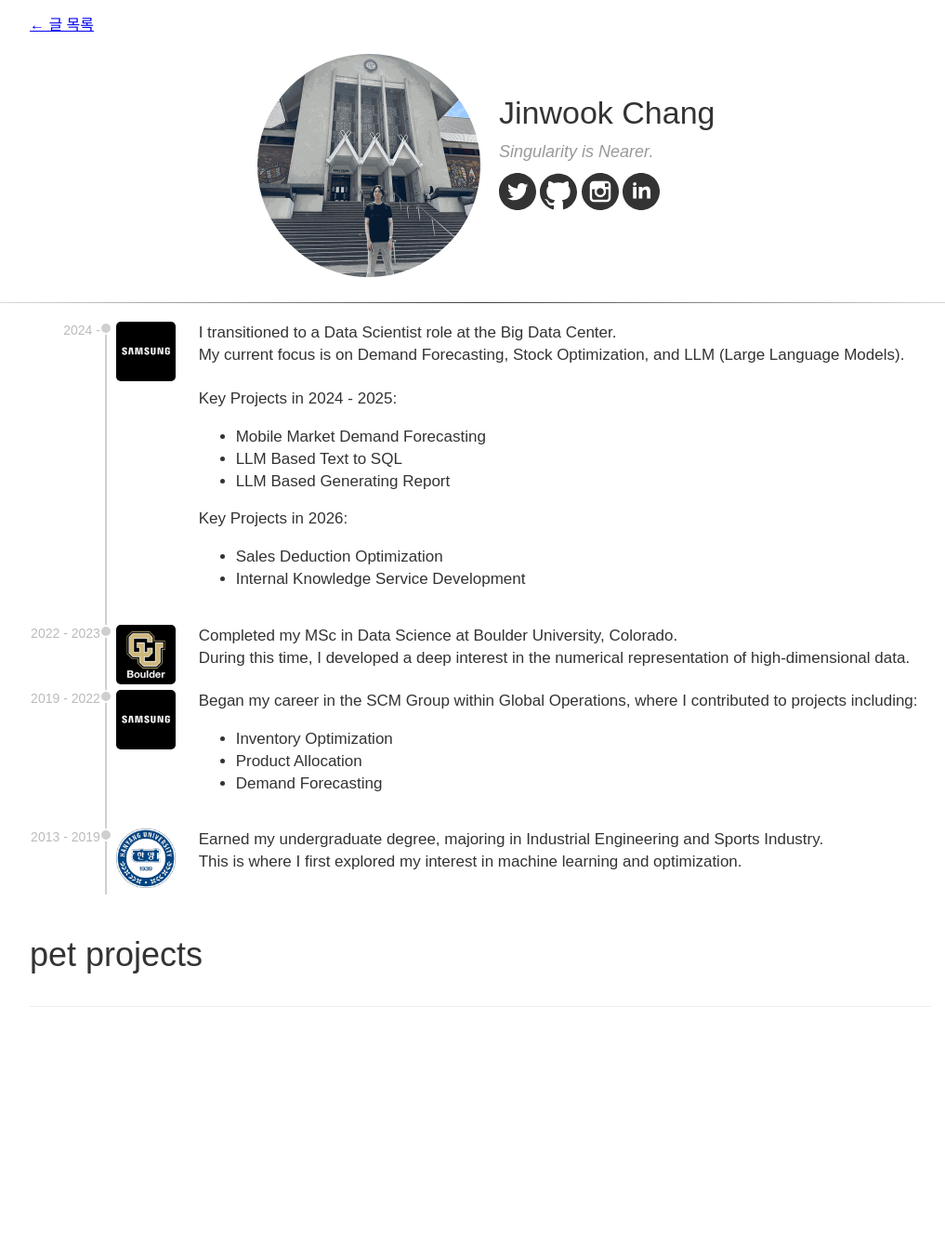
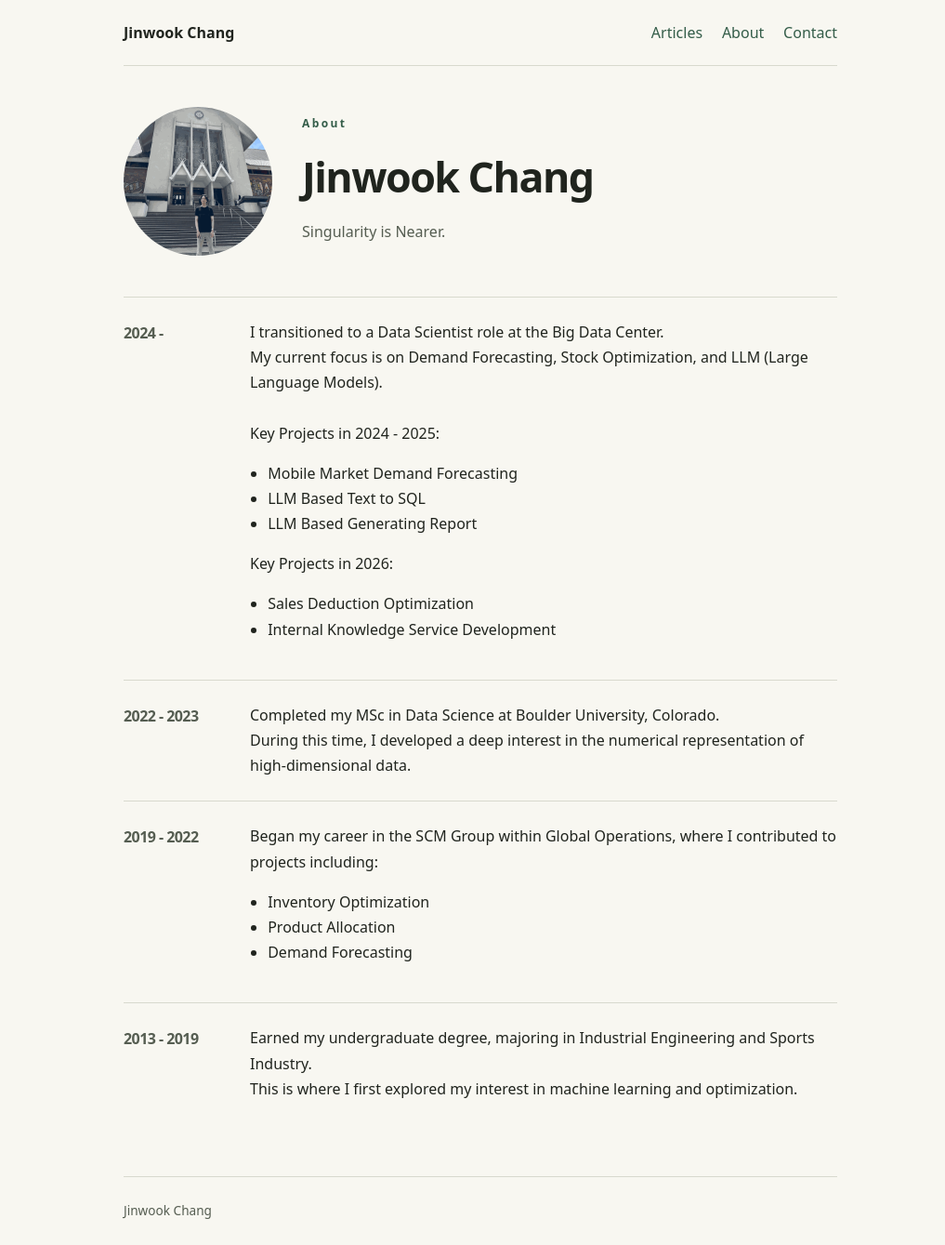
Before and after one commit to jinwook-chang/jinwook-chang.github.io, a Jekyll site: the page built from profile.html, in a window 1280 px wide. Shown: the whole page at 93% size, without its empty margins (123-1140 px from the left). Built offline with Jekyll 4.4.1, drawn with Linux system fonts in a browser that asks for light colours.

Commit message:
Articles 컬렉션으로 변경하고 About 디자인과 Contact 메뉴 통일

```diff
--- a/_config.yml
+++ b/_config.yml
@@ -2,12 +2,12 @@
 lang: ko
 markdown: kramdown
 collections:
-  essays:
+  articles:
     output: true
-    permalink: /essays/:name/
+    permalink: /articles/:name/
 defaults:
   - scope:
       path: ""
-      type: essays
+      type: articles
     values:
-      layout: essay
+      layout: article
--- a/_layouts/essay.html
+++ b/_layouts/article.html
@@ -2,7 +2,7 @@
 layout: default
 ---
 <article class="essay">
-  <a class="back" href="{{ '/' | relative_url }}">← 글 목록</a>
+  <a class="back" href="{{ '/' | relative_url }}">← Articles</a>
   <h1>{{ page.title | escape }}</h1>
   {% if page.date %}<p class="essay-date"><time datetime="{{ page.date | date: '%Y-%m-%d' }}">{{ page.date | date: '%Y.%m.%d' }}</time></p>{% endif %}
   {{ content }}
--- a/_layouts/default.html
+++ b/_layouts/default.html
@@ -10,8 +10,9 @@
   <header class="shell site-header">
     <a class="brand" href="{{ '/' | relative_url }}">Jinwook Chang</a>
     <nav aria-label="사이트 메뉴">
-      <a href="{{ '/' | relative_url }}">글</a>
-      <a href="{{ '/profile.html' | relative_url }}">소개</a>
+      <a href="{{ '/' | relative_url }}">Articles</a>
+      <a href="{{ '/profile.html' | relative_url }}">About</a>
+      <a href="{{ '/contact.html' | relative_url }}">Contact</a>
     </nav>
   </header>
   <main class="shell">{{ content }}</main>
--- /dev/null
+++ b/essays/certainty-of-history/index.html
@@ -0,0 +1 @@
+<!doctype html><html lang="ko"><head><meta charset="utf-8"><meta http-equiv="refresh" content="0;url=/articles/certainty-of-history/"><link rel="canonical" href="https://jinwook-chang.github.io/articles/certainty-of-history/"><title>Articles</title></head><body><a href="/articles/certainty-of-history/">글로 이동</a></body></html>
--- /dev/null
+++ b/essays/crisis-of-interpretation/index.html
@@ -0,0 +1 @@
+<!doctype html><html lang="ko"><head><meta charset="utf-8"><meta http-equiv="refresh" content="0;url=/articles/crisis-of-interpretation/"><link rel="canonical" href="https://jinwook-chang.github.io/articles/crisis-of-interpretation/"><title>Articles</title></head><body><a href="/articles/crisis-of-interpretation/">글로 이동</a></body></html>
--- /dev/null
+++ b/essays/cuteness-and-judgment/index.html
@@ -0,0 +1 @@
+<!doctype html><html lang="ko"><head><meta charset="utf-8"><meta http-equiv="refresh" content="0;url=/articles/cuteness-and-judgment/"><link rel="canonical" href="https://jinwook-chang.github.io/articles/cuteness-and-judgment/"><title>Articles</title></head><body><a href="/articles/cuteness-and-judgment/">글로 이동</a></body></html>
--- /dev/null
+++ b/essays/hope-and-knowledge/index.html
@@ -0,0 +1 @@
+<!doctype html><html lang="ko"><head><meta charset="utf-8"><meta http-equiv="refresh" content="0;url=/articles/hope-and-knowledge/"><link rel="canonical" href="https://jinwook-chang.github.io/articles/hope-and-knowledge/"><title>Articles</title></head><body><a href="/articles/hope-and-knowledge/">글로 이동</a></body></html>
--- a/profile.html
+++ b/profile.html
@@ -1,52 +1,13 @@
-
-<!DOCTYPE html>
-<html lang="en"><head><meta http-equiv="Content-Type" content="text/html; charset=UTF-8">
-
-    <meta name="viewport" content="width=device-width, initial-scale=1, shrink-to-fit=no">
-    <title>Jinwook Chang</title>
-    <link rel="stylesheet" type="text/css" href="./style.css">
-  </head>
-  <body class="vsc-initialized">
-    <p class="container"><a href="./">← 글 목록</a></p>
-
-    <!-- idea: have a javascript animated loss function converging in the header? :p -->
-    <div id="dhead" class="container">
-      <div class="row">
-        <div id="dpic">
-          <img src="./assets/me.png" class="ppic">
-        </div>
-        <div id="ddesc">
-          <h1>Jinwook Chang</h1>
-          <h2>Singularity is Nearer.</h2>
-          <div id="dico">
-            <a href="https://x.com/zzang_jinuk"><img src="./assets/ctwitter.svg" class="iico"></a>
-            <a href="https://github.com/jinwook-chang"><img src="./assets/cgithub.svg" class="iico"></a>
-            <a href="https://www.instagram.com/zzang_jinuk/"><img src="./assets/cinstargram.svg" class="iico"></a>
-            <a href="https://www.linkedin.com/in/tranquil-morning/"><img src="./assets/clinkedin.svg" class="iico"></a>
-          </div>
-        </div>
-      </div>
-    </div>
-
-    <hr>
-
-    <div id="bio" class="container" style="display:none;">
-        haha you can't see me
-        <img src="./assets/me_warning.jpeg">
-    </div>
-
-    <div id="history" class="container">
-
-      <div class="entry row">
-        <div class="timespan">
-          2024 -
-        </div>
-        <div class="ico">
-          <div class="entry-dot"></div>
-          <img src="./assets/samsung_logo.jpg" style="max-width: 64px;">
-        </div>
-        <div class="desc">
-          I transitioned to a Data Scientist role at the Big Data Center.
+---
+layout: default
+title: About
+---
+<section class="about">
+  <div class="profile-heading">
+    <img src="{{ '/assets/me.png' | relative_url }}" width="160" height="160" alt="Jinwook Chang">
+    <div><p class="eyebrow">About</p><h1>Jinwook Chang</h1><p>Singularity is Nearer.</p></div>
+  </div>
+  <section class="profile-entry"><h2>2024 -</h2><div>I transitioned to a Data Scientist role at the Big Data Center.
           <br>
           My current focus is on Demand Forecasting, Stock Optimization, and LLM (Large Language Models).
           <br>
@@ -61,86 +22,18 @@
           <ul>
             <li>Sales Deduction Optimization</li>
             <li>Internal Knowledge Service Development</li>
-          </ul>
-        </div>
-      </div>
-
-      <div class="entry row">
-        <div class="timespan">
-          2022 - 2023
-        </div>
-        <div class="ico">
-          <div class="entry-dot"></div>
-          <img src="./assets/boulder_logo.png" style="max-width: 64px;">
-        </div>
-        <div class="desc">
-          Completed my MSc in Data Science at Boulder University, Colorado.
+          </ul></div></section>
+  <section class="profile-entry"><h2>2022 - 2023</h2><div>Completed my MSc in Data Science at Boulder University, Colorado.
           <br>
-          During this time, I developed a deep interest in the numerical representation of high-dimensional data.
-
-        </div>
-      </div>
-
-      <div class="entry row">
-        <div class="timespan">
-          2019 - 2022
-        </div>
-        <div class="ico">
-          <div class="entry-dot"></div>
-          <img src="./assets/samsung_logo.jpg" style="max-width: 64px;">
-        </div>
-        <div class="desc">
-          Began my career in the SCM Group within Global Operations, where I contributed to projects including:
+          During this time, I developed a deep interest in the numerical representation of high-dimensional data.</div></section>
+  <section class="profile-entry"><h2>2019 - 2022</h2><div>Began my career in the SCM Group within Global Operations, where I contributed to projects including:
           <br>
           <ul>
               <li>Inventory Optimization</li>
               <li>Product Allocation</li>
               <li>Demand Forecasting</li>
-          </ul>
-        </div>
-      </div>
-
-      <div class="entry row">
-        <div class="timespan">
-          2013 - 2019
-        </div>
-        <div class="ico">
-          <div class="entry-dot"></div>
-          <img src="./assets/hanyang_logo.png" style="max-width: 64px;">
-        </div>
-        <div class="desc">
-          Earned my undergraduate degree, majoring in Industrial Engineering and Sports Industry.
+          </ul></div></section>
+  <section class="profile-entry"><h2>2013 - 2019</h2><div>Earned my undergraduate degree, majoring in Industrial Engineering and Sports Industry.
           <br>
-          This is where I first explored my interest in machine learning and optimization.
-        </div>
-      </div>
-    </div>
-
-    <div id="pet-projects" class="container">
-      <div class="ctitle">pet projects</div>
-
-      <div class="project">
-
-      </div>
-    </div>
-
-
-    <br><br><br><br><br><br><br><br><br><br><br>
-
-    <!-- attempt hiding from spambots :p -->
-    <script type="text/javascript">
-      const rot13 = (message) => {
-        const alpha = 'abcdefghijklmnopqrstuvwxyzabcdefghijklmABCDEFGHIJKLMNOPQRSTUVWXYZABCDEFGHIJKLM';
-        return message.replace(/[a-z]/gi, letter => alpha[alpha.indexOf(letter) + 13]);
-      }
-      var e_is_shown = false;
-      document.getElementById('iemail').addEventListener("click", function(){
-        let demail = document.getElementById('demail');
-        let msg = "naqerw.xnecngul" + "@" + "tznvy.pbz<oe>V'z fbeel ohg V trg jnl gbb zhpu rznvy naq vg vf birejuryzvat. V bayl znantr gb ercyl gb ~1% bs vg, naq vs jr qba'g xabj rnpu bgure crefbanyyl, vg vf n ybg pybfre gb 0%. Cyrnfr qba'g \"gnxr lbhe fubg\", naq fbeel :("
-        demail.innerHTML = rot13(msg);
-        demail.style.opacity = e_is_shown ? 0 : 1;
-        e_is_shown = !e_is_shown;
-      })
-    </script>
-
-</body></html>
+          This is where I first explored my interest in machine learning and optimization.</div></section>
+</section>
--- a/writing.css
+++ b/writing.css
@@ -52,3 +52,21 @@
 .site-footer { margin-top: 3.5rem; padding-block: 1.5rem; border-top: 1px solid var(--line); color: var(--muted); font-size: .85rem; }
 .written-date { display: block; margin-top: .45rem; color: var(--muted); font-size: .85rem; }
 .essay .essay-date { margin-bottom: 2rem; color: var(--muted); font-size: .85rem; }
+
+.about, .contact { padding-top: 2.5rem; }
+.profile-heading { display: flex; align-items: center; gap: 2rem; margin-bottom: 2.5rem; }
+.profile-heading img { width: 160px; height: 160px; border-radius: 50%; object-fit: cover; }
+.profile-heading h1 { font-size: clamp(1.8rem, 5vw, 2.8rem); }
+.profile-heading p:last-child { color: var(--muted); }
+.profile-entry { display: grid; grid-template-columns: 7rem 1fr; gap: 1.5rem; border-top: 1px solid var(--line); padding-block: 1.5rem; }
+.profile-entry h2 { font-size: 1rem; color: var(--muted); margin: .25rem 0; }
+.profile-entry ul { padding-left: 1.2rem; }
+.contact-links { list-style: none; padding: 0; margin: 2rem 0; }
+.contact-links li { border-top: 1px solid var(--line); padding-block: 1rem; }
+.contact-links a { display: block; }
+@media (max-width: 520px) {
+  .site-header { flex-wrap: wrap; }
+  .site-header nav { gap: 1rem; }
+  .profile-heading { flex-direction: column; align-items: flex-start; gap: 1rem; }
+  .profile-entry { grid-template-columns: 1fr; gap: .5rem; }
+}
```
Also changed, not shown: contact.html (added, +14 -0 lines), index.html (+7 -7 lines), README.md, _articles/certainty-of-history.md (renamed from _essays/certainty-of-history.md), _articles/crisis-of-interpretation.md (renamed from _essays/crisis-of-interpretation.md), _articles/cuteness-and-judgment.md (renamed from _essays/cuteness-and-judgment.md), _articles/hope-and-knowledge.md (renamed from _essays/hope-and-knowledge.md).
